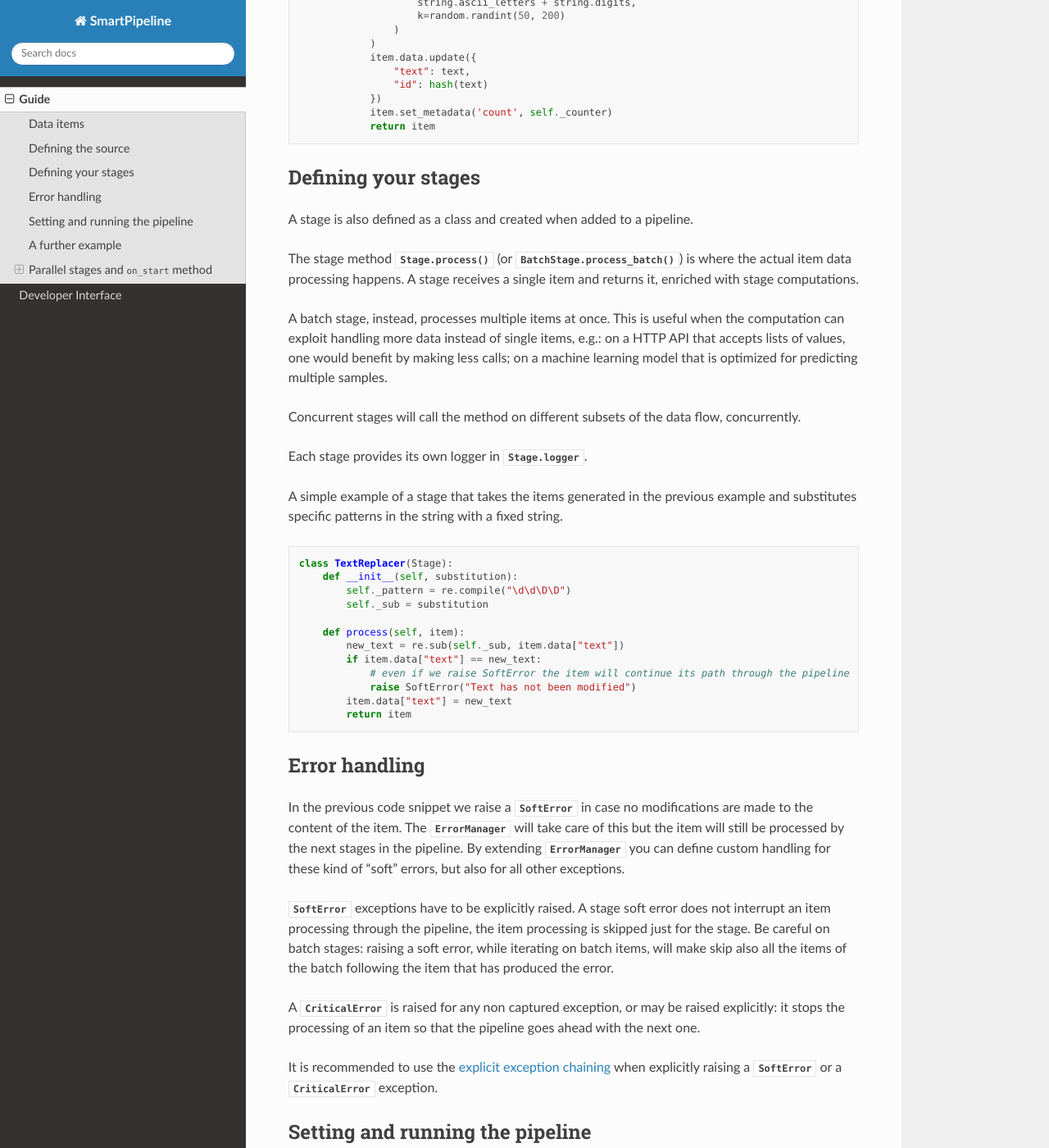
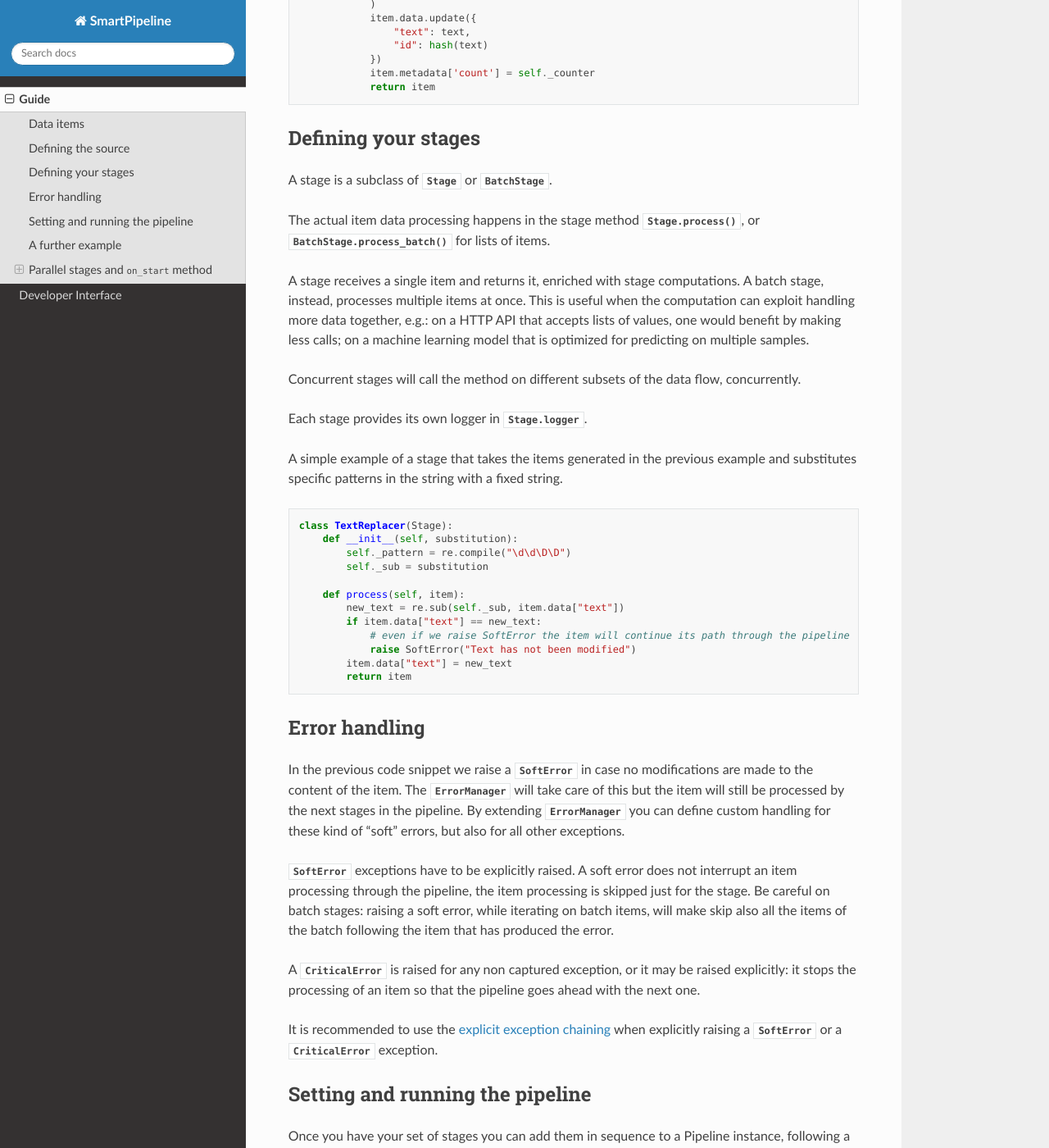
Before and after one commit to giacbrd/SmartPipeline, a Sphinx documentation site: the page built from docs/usage.rst, in a window 1280 px wide and 1400 px high, scrolled down 997 px. Shown: the whole window at 82% size. Built offline with Sphinx 7.4.7 and the Read the Docs theme 2.0.0, drawn with Linux system fonts in a browser that asks for light colours; some of the changed text lies outside the part shown.

Commit message:
fixed documentation

```diff
--- a/docs/usage.rst
+++ b/docs/usage.rst
@@ -7,8 +7,7 @@
 The unit of data of a pipeline is the item,
 which is represented by :class:`.Item` class or a subclass of it.
 Data is kept in the :attr:`.Item.data`, a read-only dictionary.
-Other methods allow to enrich an item with metadata, extra stuff as temporary data or descriptors of the item,
-so as to isolate in the data all, and only, the data the pipeline produces.
+:attr:`.Item.metadata` is for extra stuff as temporary data or descriptors of the item.
 If the pipeline is going to work on more processes (see later the ``parallel`` parameter)
 an item must me serializable with `pickle <https://docs.python.org/3/library/pickle.html>`_ module,
 both its data and metadata.
@@ -56,22 +55,22 @@
                     "text": text,
                     "id": hash(text)
                 })
-                item.set_metadata('count', self._counter)
+                item.metadata['count'] = self._counter
                 return item
 
 Defining your stages
 --------------------
 
-A stage is also defined as a class and created when added to a pipeline.
+A stage is a subclass of :class:`.Stage` or :class:`.BatchStage`.
 
-The stage method :meth:`.Stage.process` (or :meth:`.BatchStage.process_batch`) is where the actual
-item data processing happens.
+The actual item data processing happens in the stage method :meth:`.Stage.process`,
+or :meth:`.BatchStage.process_batch` for lists of items.
+
 A stage receives a single item and returns it, enriched with stage computations.
-
 A batch stage, instead, processes multiple items at once.
-This is useful when the computation can exploit handling more data instead of single items,
+This is useful when the computation can exploit handling more data together,
 e.g.: on a HTTP API that accepts lists of values, one would benefit by making less calls;
-on a machine learning model that is optimized for predicting multiple samples.
+on a machine learning model that is optimized for predicting on multiple samples.
 
 Concurrent stages will call the method on different subsets of the data flow, concurrently.
 
@@ -104,12 +103,12 @@
 but also for all other exceptions.
 
 :class:`.SoftError` exceptions have to be explicitly raised.
-A stage soft error does not interrupt an item processing through the pipeline,
+A soft error does not interrupt an item processing through the pipeline,
 the item processing is skipped just for the stage.
 Be careful on batch stages: raising a soft error, while iterating on batch items, will make skip
 also all the items of the batch following the item that has produced the error.
 
-A :class:`.CriticalError` is raised for any non captured exception, or may be raised explicitly:
+A :class:`.CriticalError` is raised for any non captured exception, or it may be raised explicitly:
 it stops the processing of an item so that the pipeline goes ahead with the next one.
 
 It is recommended to use the
@@ -119,13 +118,13 @@
 Setting and running the pipeline
 --------------------------------
 
-Once you have your set of stages you can add them in sequence to a Pipeline instance that behave as a "builder".
-:meth:`.Pipeline.append` is the main method for adding stages to a pipeline,
-it must define their unique names and eventually their concurrency.
+Once you have your set of stages you can add them in sequence to a Pipeline instance, following a "builder" pattern.
+:meth:`.Pipeline.append` is the main method for adding stages to a pipeline.
+One must define their unique names and eventually their concurrency.
 The ``concurrency`` parameter is default to 0, a stage is concurrent when the value is 1 or greater.
 In case of values greater than 1, and by setting ``parallel`` to ``True``,
 Python multiprocessing is used: stage concurrent executions will run in parallel,
-thus stage instances will be copied in each process.
+stage instances will be copied in each process.
 
 Consider using threads when I/O blocking operations are prevalent,
 while using multiprocessing when stages execute long computations on data.
```
Also changed, not shown: other parts of docs/usage.rst (+6 -6 lines).
